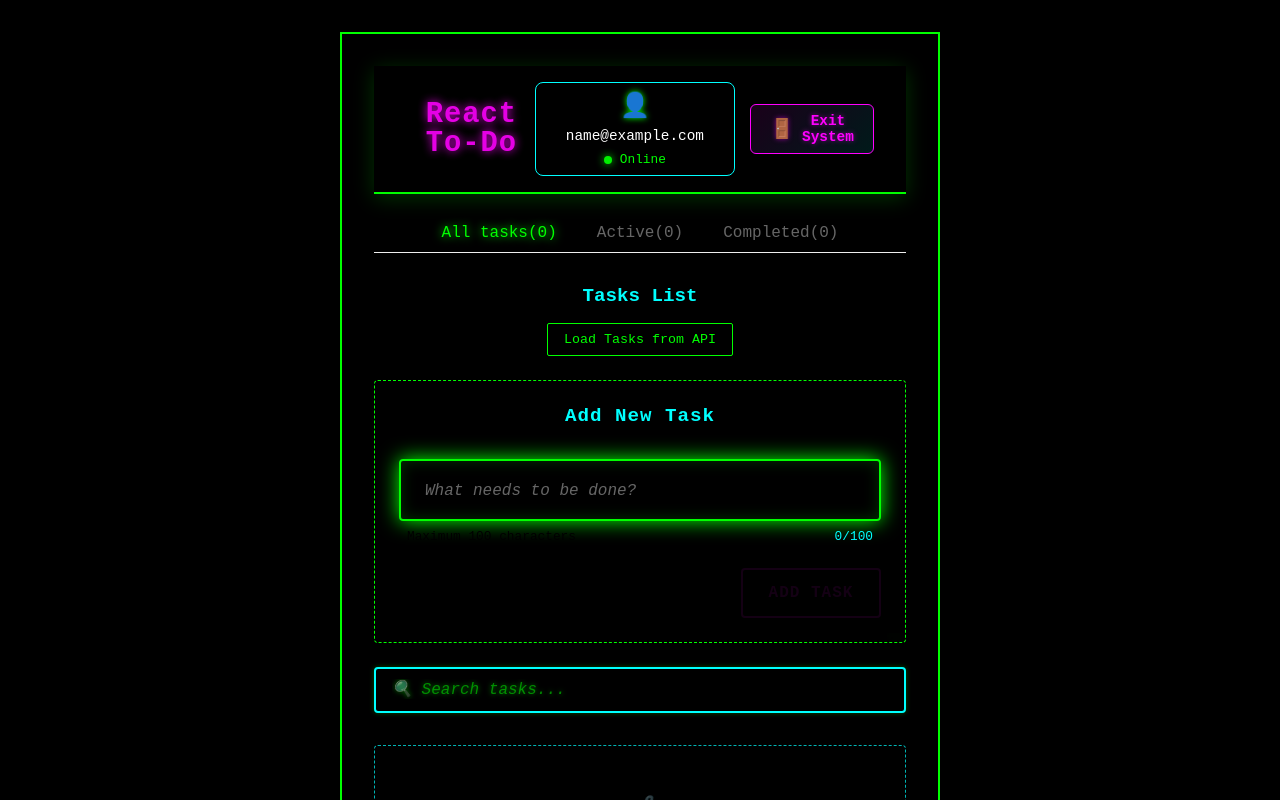
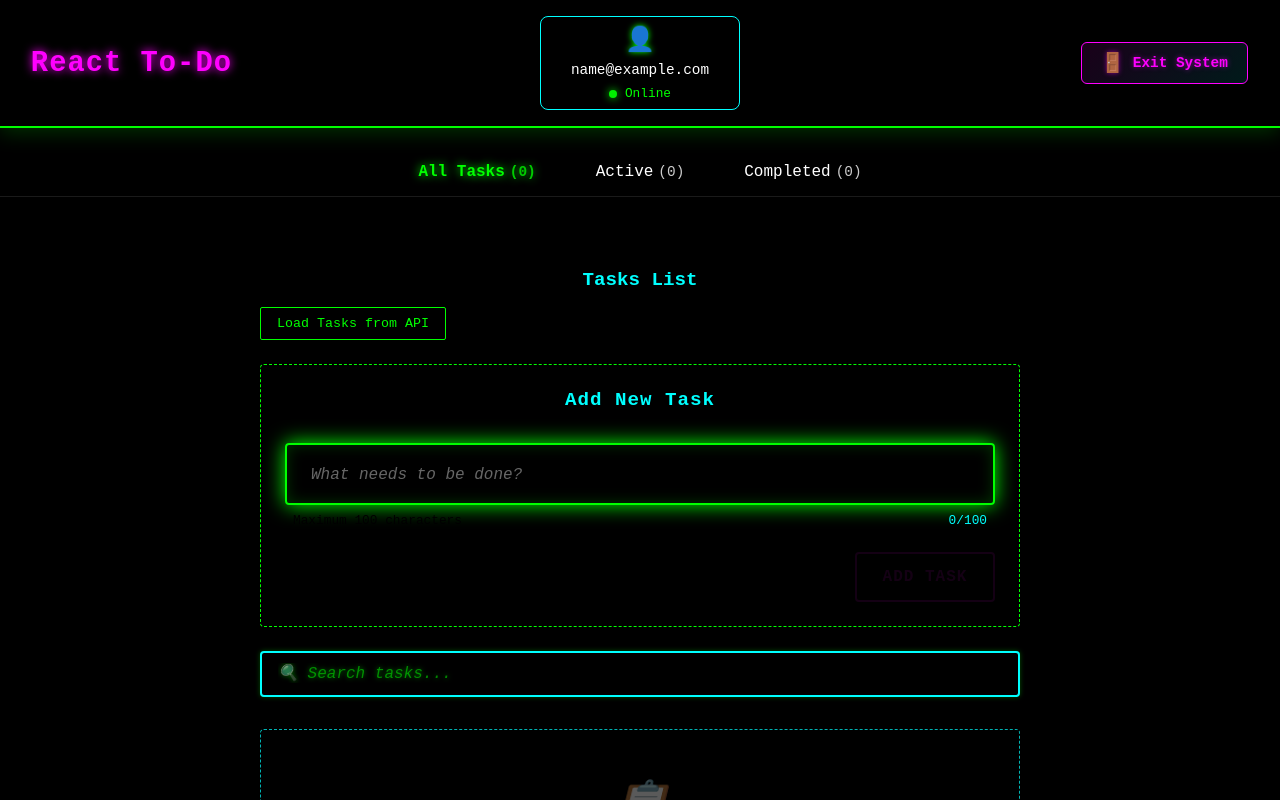
Before and after one commit to Increation-on/react-todo, a React (Create React App) app: page / in a window 1280 px wide. Shown: the top 800 px of the page. Built offline with nearby package versions, Linux system fonts and the light colour scheme; sample sign-in values are in the browser's storage.

Commit message:
wip: app layout and routing changes

```diff
--- a/src/App.css
+++ b/src/App.css
@@ -81,3 +81,45 @@ nav a:hover {
   color: #00ff00 !important;
   text-shadow: 0 0 10px #00ff00;
 }
+
+/* Стили для новой структуры */
+.app-main {
+  padding: 20px;
+  max-width: 800px;
+  margin: 0 auto;
+}
+
+.app-navigation {
+  margin: 20px 0;
+  padding: 10px 0;
+  border-bottom: 1px solid rgba(255, 255, 255, 0.1);
+  display: flex;
+  gap: 20px;
+  justify-content: center;
+}
+
+.nav-link {
+  color: var(--text-color);
+  text-decoration: none;
+  padding: 5px 10px;
+  border-radius: 4px;
+  transition: all 0.2s;
+  position: relative;
+}
+
+.nav-link:hover {
+  color: var(--neon-blue);
+  background: rgba(0, 255, 255, 0.1);
+}
+
+.nav-link.active-link {
+  color: var(--neon-green);
+  text-shadow: 0 0 10px var(--neon-green);
+  font-weight: bold;
+}
+
+.nav-link-count {
+  margin-left: 5px;
+  opacity: 0.8;
+  font-size: 0.9em;
+}
--- a/src/App.tsx
+++ b/src/App.tsx
@@ -1,115 +1,26 @@
-// /src/App.tsx
-import { BrowserRouter as Router, Routes, Route, NavLink, Navigate } from 'react-router-dom';
-import { useEffect } from 'react';
+import { useAuthStore } from './store/AuthStore.tsx';
+import AppRouter from './components/router/AppRouter.tsx';
+import MainLayout from './components/layout/MainLayout.tsx';
+import { useTokenWatch } from './hooks/useTokenWatch.tsx'
+import { BrowserRouter as Router } from 'react-router-dom';
 import './App.css';
-import TaskList from './components/TaskList/TaskList.tsx';
-import ActiveTasks from './components/pages/ActiveTasks.tsx';
-import CompletedTasks from './components/pages/CompletedTasks.tsx';
-import { useTaskStats } from './hooks/useTaskStats.tsx';
-import { useAuthStore } from './store/AuthStore.tsx';
-import LoginPage from './components/pages/LoginPage.tsx';
-import { ProtectedRoute } from './components/ProtectedRoute.tsx';
-import { PublicOnlyRoute } from './components/PublicOnlyRoute.tsx';
-import RegisterPage from './components/pages/RegisterPage.tsx';
-import Notification from './components/notifications/Notification.tsx';
-import EditModal from './components/EditModal.tsx';
-import Header from './components/Header.tsx';
 
 const App = () => {
+  // Слежение за токеном
+  useTokenWatch();
 
- // В App.tsx компоненте:
- const token = useAuthStore((state) => state.token);
-useEffect(() => {
-  if (token) {
-    console.log('🔐 Есть токен, запускаем слежение');
-    const cleanup = useAuthStore.getState().startTokenWatch();
-    return cleanup;
-  }
-}, [token]);
-
-  const { total, active, completed } = useTaskStats();
-
+  const token = useAuthStore((state) => state.token);
 
   console.log('🏠 App render. Auth:', !!token);
 
   return (
     <Router>
-      <div className="App">
-        <Notification />
+      <MainLayout showNavigation={!!token}>
+        <AppRouter />
+      </MainLayout>
+    </Router>
 
-        <EditModal/>
-        {/* ШАПКА С ВЫХОДОМ */}
-        <Header/>
-
-        {/* НАВИГАЦИЯ ПО ЗАДАЧАМ (только для авторизованных) */}
-        {token && (
-          <nav>
-            <NavLink
-              className={({ isActive }) => isActive ? 'active-link' : ''}
-              to="/"
-            >
-              All tasks({total})
-            </NavLink>
-            <NavLink
-              className={({ isActive }) => isActive ? 'active-link' : ''}
-              to="/active"
-            >
-              Active({active})
-            </NavLink>
-            <NavLink
-              className={({ isActive }) => isActive ? 'active-link' : ''}
-              to="/completed"
-            >
-              Completed({completed})
-            </NavLink>
-          </nav>
-        )}
-
-        {/* МАРШРУТЫ */}
-        <Routes>
-          {/* 📍 ПУБЛИЧНЫЕ МАРШРУТЫ */}
-          <Route path="/login" element={
-            <PublicOnlyRoute>
-              <LoginPage />
-            </PublicOnlyRoute>
-          } />
-
-          <Route path="/register" element={
-            <PublicOnlyRoute>
-              <RegisterPage />
-            </PublicOnlyRoute>
-          } />
-
-          {/* 🔐 ПРИВАТНЫЕ МАРШРУТЫ */}
-          <Route path="/" element={
-            <ProtectedRoute>
-              <TaskList />
-            </ProtectedRoute>
-          } />
-
-          <Route path="/active" element={
-            <ProtectedRoute>
-              <ActiveTasks />
-            </ProtectedRoute>
-          } />
-
-          <Route path="/completed" element={
-            <ProtectedRoute>
-              <CompletedTasks />
-            </ProtectedRoute>
-          } />
-
-          {/* 🎯 ОБРАБОТКА НЕИЗВЕСТНЫХ ПУТЕЙ */}
-          <Route path="*" element={
-            <ProtectedRoute>
-              {/* Можно создать NotFoundPage, но пока редирект */}
-              <Navigate to="/" replace />
-            </ProtectedRoute>
-          } />
-        </Routes>
-      </div>
-    </Router>
   );
-}
+};
 
 export default App;
--- /dev/null
+++ b/src/components/layout/AppNavigation.tsx
@@ -0,0 +1,36 @@
+import { NavLink } from 'react-router-dom';
+import { useAppNavigation } from '../../hooks/useAppNavigation.tsx';
+
+const AppNavigation = () => {
+  const navigationItems = useAppNavigation();
+
+  if (navigationItems.length === 0) {
+    return null; // Не показываем навигацию если нет элементов
+  }
+
+  return (
+    <nav className="app-navigation">
+      {navigationItems.map((item) => (
+        <NavLink
+          key={item.path}
+          to={item.path}
+          className={({ isActive }) =>
+            `nav-link ${isActive ? 'active-link' : ''}`
+          }
+          end={item.path === '/'}
+        >
+          <span className="nav-link-text">
+            {item.label}
+          </span>
+          {item.count !== undefined && (
+            <span className="nav-link-count">
+              ({item.count})
+            </span>
+          )}
+        </NavLink>
+      ))}
+    </nav>
+  );
+};
+
+export default AppNavigation;
--- /dev/null
+++ b/src/components/layout/MainLayout.tsx
@@ -0,0 +1,33 @@
+import { ReactNode } from 'react';
+import Notification from './../notifications/Notification.tsx'
+import EditModal from './../EditModal.tsx'
+import Header from './../Header.tsx'
+import AppNavigation from './AppNavigation.tsx'
+
+interface MainLayoutProps {
+  children: ReactNode;
+  showNavigation?: boolean;
+}
+
+const MainLayout = ({ children, showNavigation = true }: MainLayoutProps) => {
+  return (
+    <>
+      {/* Глобальные компоненты */}
+      <Notification />
+      <EditModal />
+
+      {/* ШАПКА */}
+      <Header />
+
+      {/* НАВИГАЦИЯ (условно) */}
+      {showNavigation && <AppNavigation />}
+
+      {/* ОСНОВНОЕ СОДЕРЖИМОЕ */}
+      <main className="app-main">
+        {children}
+      </main>
+    </>
+  );
+};
+
+export default MainLayout;
--- /dev/null
+++ b/src/components/router/AppRouter.tsx
@@ -0,0 +1,50 @@
+// /src/router/AppRouter.tsx
+import { Routes, Route } from 'react-router-dom';
+import { routes } from './routes.tsx';
+import { ProtectedRoute } from '../ProtectedRoute.tsx';
+import { PublicOnlyRoute } from '../PublicOnlyRoute.tsx';
+import TaskList from '../TaskList/TaskList.tsx';
+
+const AppRouter = () => {
+  return (
+    <Routes>
+      {routes.map(({ path, component: Component, isProtected, isPublicOnly }) => {
+        // Определяем обертку в зависимости от типа роута
+        let element;
+
+        if (isPublicOnly) {
+          element = (
+            <PublicOnlyRoute>
+              <Component />
+            </PublicOnlyRoute>
+          );
+        } else if (isProtected) {
+          element = (
+            <ProtectedRoute>
+              <Component />
+            </ProtectedRoute>
+          );
+        } else {
+          element = <Component />;
+        }
+
+        return (
+          <Route
+            key={path}
+            path={path}
+            element={element}
+          />
+        );
+      })}
+
+      {/* 404 роут (обрабатываем отдельно) */}
+      <Route path="*" element={
+        <ProtectedRoute>
+          <TaskList />
+        </ProtectedRoute>
+      } />
+    </Routes>
+  );
+};
+
+export default AppRouter;
--- /dev/null
+++ b/src/components/router/routes.tsx
@@ -0,0 +1,54 @@
+// /src/router/routes.ts
+import LoginPage from '../pages/LoginPage.tsx';
+import RegisterPage from '../pages/RegisterPage.tsx';
+import TaskList from '../TaskList/TaskList.tsx';
+import ActiveTasks from '../pages/ActiveTasks.tsx';
+import CompletedTasks from '../pages/CompletedTasks.tsx';
+
+export interface RouteItem {
+  path: string;
+  component: React.ComponentType;
+  isProtected?: boolean;
+  isPublicOnly?: boolean;
+  label?: string;
+}
+
+export const routes: RouteItem[] = [
+  // 📍 ПУБЛИЧНЫЕ МАРШРУТЫ
+  {
+    path: '/login',
+    component: LoginPage,
+    isPublicOnly: true,
+    label: 'Login'
+  },
+  {
+    path: '/register',
+    component: RegisterPage,
+    isPublicOnly: true,
+    label: 'Register'
+  },
+
+  // 🔐 ПРИВАТНЫЕ МАРШРУТЫ
+  {
+    path: '/',
+    component: TaskList,
+    isProtected: true,
+    label: 'All Tasks'
+  },
+  {
+    path: '/active',
+    component: ActiveTasks,
+    isProtected: true,
+    label: 'Active'
+  },
+  {
+    path: '/completed',
+    component: CompletedTasks,
+    isProtected: true,
+    label: 'Completed'
+  }
+];
+
+// Вспомогательные функции
+export const getNavigationRoutes = (): RouteItem[] =>
+  routes.filter(route => route.label && route.isProtected);
--- /dev/null
+++ b/src/hooks/useAppNavigation.tsx
@@ -0,0 +1,38 @@
+// /src/hooks/useAppNavigation.ts
+import { useTaskStats } from './../hooks/useTaskStats.tsx'
+import { getNavigationRoutes } from '../components/router/routes.tsx';
+
+export interface NavigationItem {
+  path: string;
+  label: string;
+  count?: number;
+}
+
+export const useAppNavigation = (): NavigationItem[] => {
+  const { total, active, completed } = useTaskStats();
+  const navRoutes = getNavigationRoutes();
+
+  return navRoutes.map(route => {
+    let count: number | undefined;
+
+    switch(route.path) {
+      case '/':
+        count = total;
+        break;
+      case '/active':
+        count = active;
+        break;
+      case '/completed':
+        count = completed;
+        break;
+      default:
+        count = undefined;
+    }
+
+    return {
+      path: route.path,
+      label: route.label || '',
+      count
+    };
+  });
+};
--- /dev/null
+++ b/src/hooks/useTokenWatch.tsx
@@ -0,0 +1,24 @@
+import { useEffect } from 'react';
+import { useAuthStore } from '../store/AuthStore.tsx';
+
+/**
+ * Хук для управления слежением за токеном авторизации
+ * Автоматически запускает и останавливает слежение при изменении токена
+ */
+export const useTokenWatch = (): void => {
+  const token = useAuthStore((state) => state.token);
+  const startTokenWatch = useAuthStore((state) => state.startTokenWatch);
+
+  useEffect(() => {
+    if (token) {
+      console.log('🔐 [useTokenWatch] Токен обнаружен, запускаем слежение');
+      const cleanup = startTokenWatch();
+
+      // Возвращаем функцию очистки для остановки слежения
+      return cleanup;
+    }
+
+    // Если токена нет, ничего не делаем
+    console.log('🔐 [useTokenWatch] Токен отсутствует, слежение не запускается');
+  }, [token, startTokenWatch]);
+};
```
